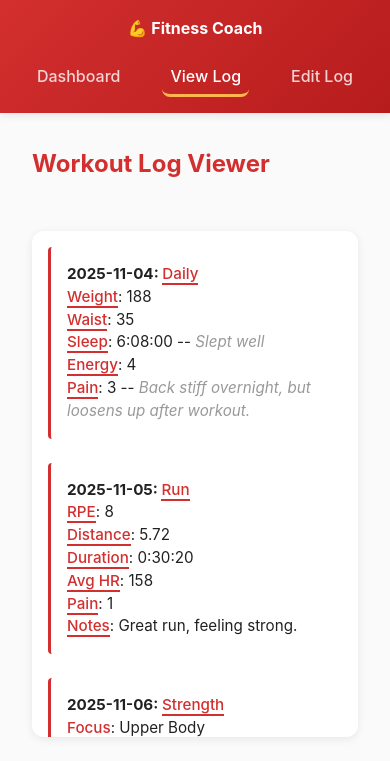
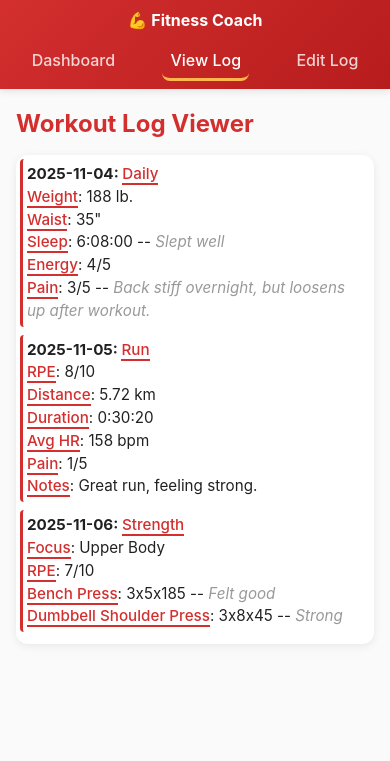
Before and after one commit to blairdavidfraser/WorkoutLog, a website with bundled scripts: page index.html in a window 390 px wide. Both pictures are taken after a click on the button "View Log". Built offline with nearby package versions, Linux system fonts and the light colour scheme.

Commit message:
Rendering improvements.

```diff
--- a/assets/css/styles.css
+++ b/assets/css/styles.css
@@ -258,14 +258,14 @@ canvas {
   width: 100%;
   display: flex;
   flex-direction: column;
-  gap: var(--spacing-lg);
+  gap: var(--spacing-sm);
 }
 
 .viewer-header {
   display: flex;
   justify-content: space-between;
   align-items: center;
-  margin-bottom: var(--spacing-lg);
+  margin-bottom: var(--spacing-xs);
 }
 
 .viewer-header h2 {
@@ -276,7 +276,7 @@ canvas {
 .viewer-content {
   background: white;
   border-radius: var(--radius-lg);
-  padding: var(--spacing-md);
+  padding: var(--spacing-xs);
   box-shadow: 0 2px 8px rgba(0, 0, 0, 0.08);
   overflow-y: auto;
   max-height: 70vh;
@@ -329,8 +329,8 @@ canvas {
 
 /* Entry Block - Compact text format */
 .log-entry-text {
-  margin-bottom: var(--spacing-lg);
-  padding: var(--spacing-md);
+  margin-bottom: var(--spacing-sm);
+  padding: var(--spacing-xs);
   background-color: white;
   border-left: 3px solid var(--primary-red);
   border-radius: var(--radius-sm);
@@ -756,8 +756,8 @@ canvas {
 @media (max-width: 480px) {
   .app-nav {
     flex-direction: column;
-    gap: var(--spacing-md);
-    padding: var(--spacing-md);
+    gap: var(--spacing-sm);
+    padding: var(--spacing-sm);
   }
 
   .nav-brand {
@@ -776,10 +776,10 @@ canvas {
   }
 
   .app-main {
-    padding: var(--spacing-md);
+    padding: var(--spacing-sm);
   }
 
   .view {
-    padding: var(--spacing-md);
+    padding: var(--spacing-sm);
   }
 }
--- a/assets/scripts/EntryModal.js
+++ b/assets/scripts/EntryModal.js
@@ -44,11 +44,11 @@ export class EntryModal {
         table.appendChild(dateRow);
 
         const fields = [
-            { label: 'Weight', type: 'text', noComment: true },
-            { label: 'Waist', type: 'text', noComment: true },
+            { label: 'Weight', type: 'text', noComment: true, placeholder: 'lb.' },
+            { label: 'Waist', type: 'text', noComment: true, placeholder: '"' },
             { label: 'Sleep', type: 'text', noComment: false },
-            { label: 'RHR', type: 'text', noComment: true },
-            { label: 'HRV', type: 'text', noComment: true },
+            { label: 'RHR', type: 'text', noComment: true, placeholder: 'bpm' },
+            { label: 'HRV', type: 'text', noComment: true, placeholder: 'ms' },
             { label: 'Energy', type: 'select', options: ['1', '2', '3', '4', '5'], noComment: false },
             { label: 'Pain', type: 'select', options: ['1', '2', '3', '4', '5'], noComment: false },
             { label: 'Notes', type: 'textarea', noComment: true }
@@ -89,6 +89,7 @@ export class EntryModal {
             } else {
                 input = document.createElement('input');
                 input.type = field.type;
+                if (field.placeholder) input.placeholder = field.placeholder;
             }
 
             input.name = field.label;
@@ -247,11 +248,11 @@ export class EntryModal {
         const fields = [
             { label: 'Type', type: 'select', options: ['Run', 'Cycle', 'Erg', 'Swim', 'Row', 'Yoga'], noComment: false },
             { label: 'RPE', type: 'select', options: ['1', '2', '3', '4', '5', '6', '7', '8', '9', '10'], noComment: false },
-            { label: 'Distance', type: 'text', noComment: false },
+            { label: 'Distance', type: 'text', noComment: false, placeholder: 'km' },
             { label: 'Duration', type: 'text', noComment: false },
             { label: 'Power', type: 'text', noComment: false },
-            { label: 'Avg HR', type: 'text', noComment: false },
-            { label: 'Max HR', type: 'text', noComment: false },
+            { label: 'Avg HR', type: 'text', noComment: false, placeholder: 'bpm' },
+            { label: 'Max HR', type: 'text', noComment: false, placeholder: 'bpm' },
             { label: 'Pain', type: 'select', options: ['1', '2', '3', '4', '5'], noComment: false },
             { label: 'Notes', type: 'textarea', noComment: true }
         ];
@@ -291,6 +292,7 @@ export class EntryModal {
             } else {
                 input = document.createElement('input');
                 input.type = field.type;
+                if (field.placeholder) input.placeholder = field.placeholder;
             }
 
             input.name = field.label;
@@ -459,8 +461,8 @@ export class EntryModal {
 
         // Top 3 rows: RPE, Focus, Pain
         const topFields = [
+            { label: 'Focus', type: 'text' },
             { label: 'RPE', type: 'select', options: ['1', '2', '3', '4', '5', '6', '7', '8', '9', '10'] },
-            { label: 'Focus', type: 'text' },
             { label: 'Pain', type: 'select', options: ['1', '2', '3', '4', '5'] }
         ];
 
--- a/assets/scripts/WorkoutLogViewer.js
+++ b/assets/scripts/WorkoutLogViewer.js
@@ -1,5 +1,18 @@
 import { WorkoutEntry, EnduranceWorkoutEntry, StrengthWorkoutEntry, DailyLogEntry } from './WorkoutEntry.js';
 import { Utilities } from './Utilities.js';
+
+const UNITS = {
+  'Weight':  ' lb.',
+  'Waist':   '"',
+  'Distance': ' km',
+  'RHR':     ' bpm',
+  'Avg HR':  ' bpm',
+  'Max HR':  ' bpm',
+  'HRV':     ' ms',
+  'Pain':    '/5',
+  'Energy':  '/5',
+  'RPE':     '/10',
+};
 
 /**
  * WorkoutLogViewer - Renders workout log entries with tag filtering
@@ -144,7 +157,8 @@ export class WorkoutLogViewer {
       pre.appendChild(tagLink);
 
       // Value
-      pre.appendChild(document.createTextNode(': ' + tag.value));
+      const unit = UNITS[tag.tag] || '';
+      pre.appendChild(document.createTextNode(': ' + tag.value + unit));
 
       // Comment if present
       if (tag.comment) {
```
